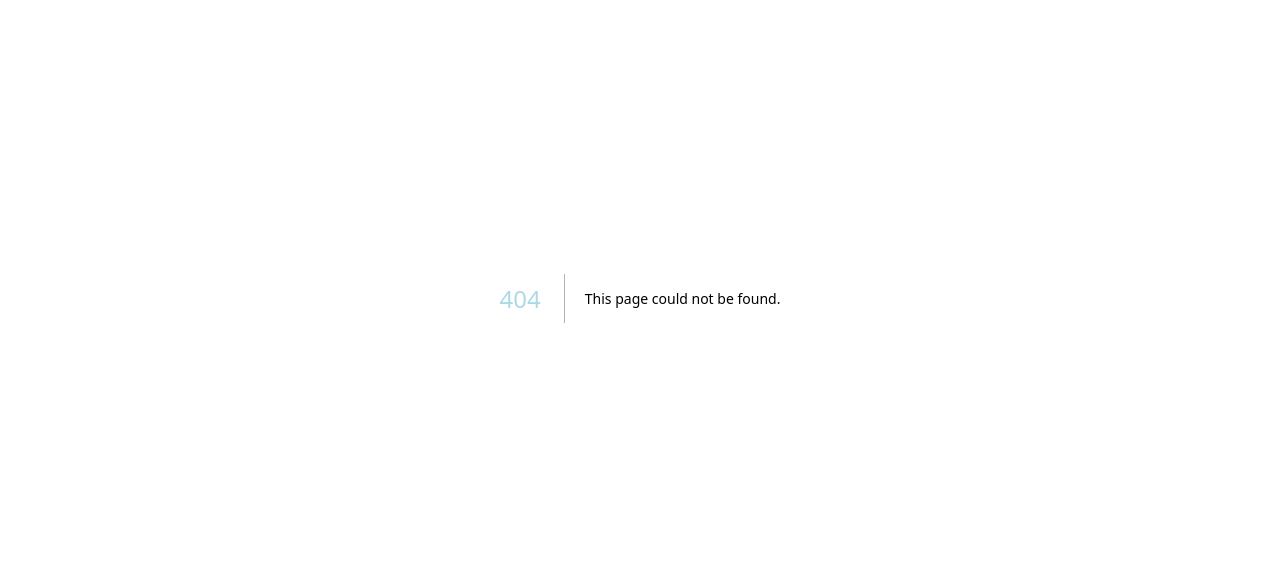
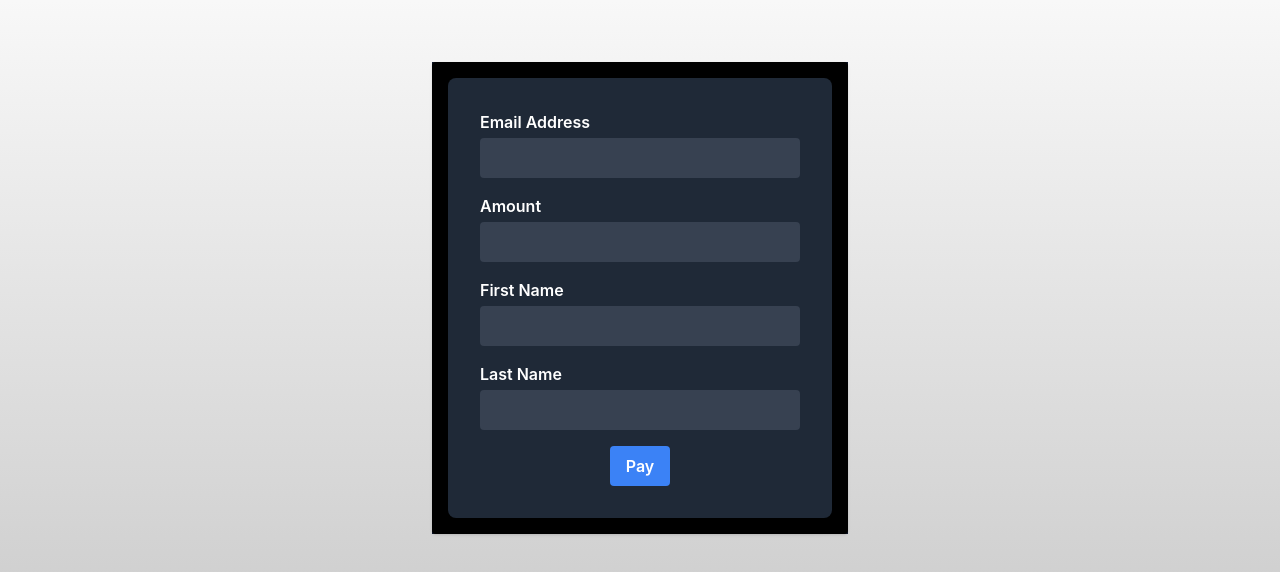
Before and after one commit to JOHN-AMAO/SkillSphere, a Next.js app: page /payments in a window 1280 px wide. Before the commit this address had no page. Shown: the part 102-674 px from the top of the page. Built offline with nearby package versions, Linux system fonts and the light colour scheme.

Commit message:
"Paystack Intergration"

```diff
--- a/src/pages/index.js
+++ b/src/pages/index.js
@@ -73,17 +73,17 @@ export default function Home() {
                 </a>
               </li>
               <li>
-                <a
-                  href='#'
-                  class='block py-2 pl-3 pr-4 text-gray-900 rounded hover:bg-gray-100 md:hover:bg-transparent md:border-0 md:hover:text-blue-700 md:p-0 dark:text-white md:dark:hover:text-blue-500 dark:hover:bg-gray-700 dark:hover:text-white md:dark:hover:bg-transparent'
+                <Link
+                  href='/payments'
+                  class='bg-green-700 block py-1 pl-5 pr-5 text-gray-900 rounded hover:bg-gray-100 md:hover:bg-transparent  md:hover:text-blue-700  dark:text-white md:dark:hover:text-blue-500 dark:hover:bg-gray-700 dark:hover:text-white md:dark:hover:bg-transparent'
                 >
-                  Pricing
-                </a>
+                  Payments
+                </Link>
               </li>
               <li>
                 <Link
                   href='/sign-in'
-                  class='bg-green-400 block py-1 pl-5 pr-5 text-gray-900 rounded hover:bg-gray-100 md:hover:bg-transparent  md:hover:text-blue-700  dark:text-white md:dark:hover:text-blue-500 dark:hover:bg-gray-700 dark:hover:text-white md:dark:hover:bg-transparent'
+                  class='bg-green-500 block py-1 pl-5 pr-5 text-gray-900 rounded hover:bg-gray-100 md:hover:bg-transparent  md:hover:text-blue-700  dark:text-white md:dark:hover:text-blue-500 dark:hover:bg-gray-700 dark:hover:text-white md:dark:hover:bg-transparent'
                 >
                   Sign In
                 </Link>
@@ -91,7 +91,7 @@ export default function Home() {
               <li>
                 <Link
                   href='/sign-up'
-                  class='bg-green-700 block py-1 pl-5 pr-5 text-gray-900 rounded hover:bg-gray-100 md:hover:bg-transparent  md:hover:text-blue-700  dark:text-white md:dark:hover:text-blue-500 dark:hover:bg-gray-700 dark:hover:text-white md:dark:hover:bg-transparent'
+                  class='bg-green-400 block py-1 pl-5 pr-5 text-gray-900 rounded hover:bg-gray-100 md:hover:bg-transparent  md:hover:text-blue-700  dark:text-white md:dark:hover:text-blue-500 dark:hover:bg-gray-700 dark:hover:text-white md:dark:hover:bg-transparent'
                 >
                   Sign Up
                 </Link>
--- /dev/null
+++ b/src/pages/payments/index.js
@@ -0,0 +1,119 @@
+import React, { useEffect } from "react";
+import Script from "next/script";
+
+const Index = () => {
+  useEffect(() => {
+    const paymentForm = document.getElementById("paymentForm");
+
+    function payWithPaystack(e) {
+      e.preventDefault();
+
+      const handler = PaystackPop.setup({
+        key: "pk_test_4b44a2eab590b32da2919b0d5b98d4283b51e21e", // Replace with your public key
+        email: document.getElementById("email-address").value,
+        amount: document.getElementById("amount").value * 100,
+        ref: "" + Math.floor(Math.random() * 1000000000 + 1),
+        onClose: function () {
+          alert("Window closed.");
+        },
+        callback: function (response) {
+          const message = "Payment complete! Reference: " + response.reference;
+          alert(message);
+        },
+      });
+
+      handler.openIframe();
+    }
+
+    if (paymentForm) {
+      paymentForm.addEventListener("submit", payWithPaystack, false);
+    }
+  }, []);
+
+  const handleScriptLoad = () => {
+    // Script loaded, you can now use it
+    console.log("Paystack script loaded");
+  };
+
+  return (
+    <div className='w-full  bg-slate-900'>
+      <div className='flex items-center justify-center bg-slate-900'>
+        <div className='bg-black p-4 rounded shadow'>
+          <div className='bg-gray-800 p-8 rounded-lg shadow-lg w-96'>
+            <form id='paymentForm'>
+              <div className='mb-4'>
+                <label
+                  htmlFor='email'
+                  className='text-white font-semibold mb-1 block'
+                >
+                  Email Address
+                </label>
+                <input
+                  type='email'
+                  id='email-address'
+                  required
+                  className='w-full p-2 bg-gray-700 rounded text-white'
+                />
+              </div>
+              <div className='mb-4'>
+                <label
+                  htmlFor='amount'
+                  className='text-white font-semibold mb-1 block'
+                >
+                  Amount
+                </label>
+                <input
+                  type='tel'
+                  id='amount'
+                  required
+                  className='w-full p-2 bg-gray-700 rounded text-white'
+                />
+              </div>
+              <div className='mb-4'>
+                <label
+                  htmlFor='first-name'
+                  className='text-white font-semibold mb-1 block'
+                >
+                  First Name
+                </label>
+                <input
+                  type='text'
+                  id='first-name'
+                  className='w-full p-2 bg-gray-700 rounded text-white'
+                />
+              </div>
+              <div className='mb-4'>
+                <label
+                  htmlFor='last-name'
+                  className='text-white font-semibold mb-1 block'
+                >
+                  Last Name
+                </label>
+                <input
+                  type='text'
+                  id='last-name'
+                  className='w-full p-2 bg-gray-700 rounded text-white'
+                />
+              </div>
+              <div className='text-center'>
+                <button
+                  type='submit'
+                  className='bg-blue-500 hover:bg-blue-600 text-white font-semibold py-2 px-4 rounded'
+                >
+                  Pay
+                </button>
+              </div>
+            </form>
+          </div>
+
+          <Script
+            src='https://js.paystack.co/v1/inline.js'
+            onLoad={handleScriptLoad}
+          />
+        </div>
+      </div>
+    </div>
+  );
+};
+
+export default Index;
--- a/src/styles/globals.css
+++ b/src/styles/globals.css
@@ -3,7 +3,7 @@
 @tailwind utilities;
 
 :root {
-  --light-blue: #add8e6; /* Define the new light blue color */
+  --light-blue: #0f172a; /* Define the new light blue color */
   --foreground-rgb: 0, 0, 0;
   --background-start-rgb: 255, 255, 255;
   --background-end-rgb: 200, 200, 200;
```
